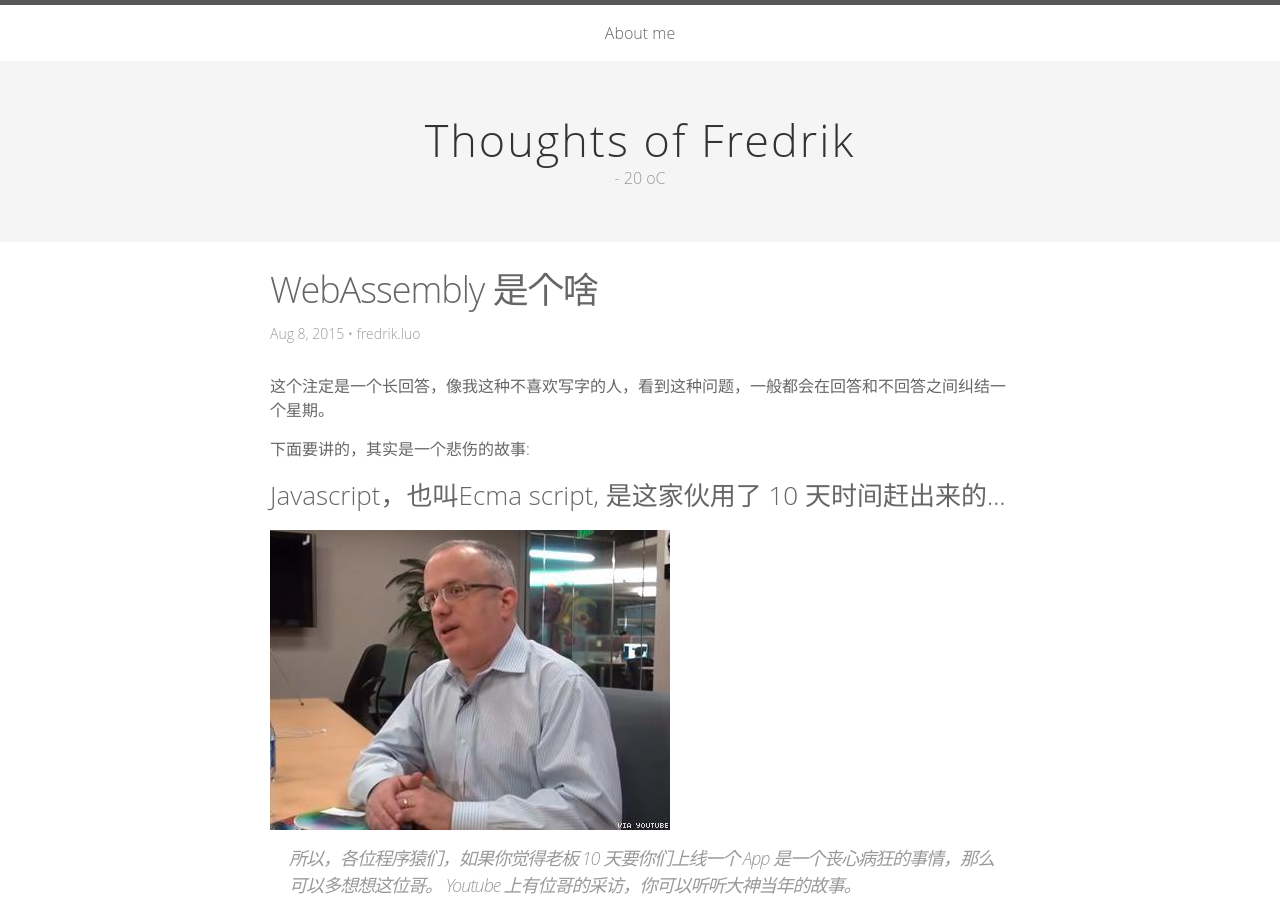
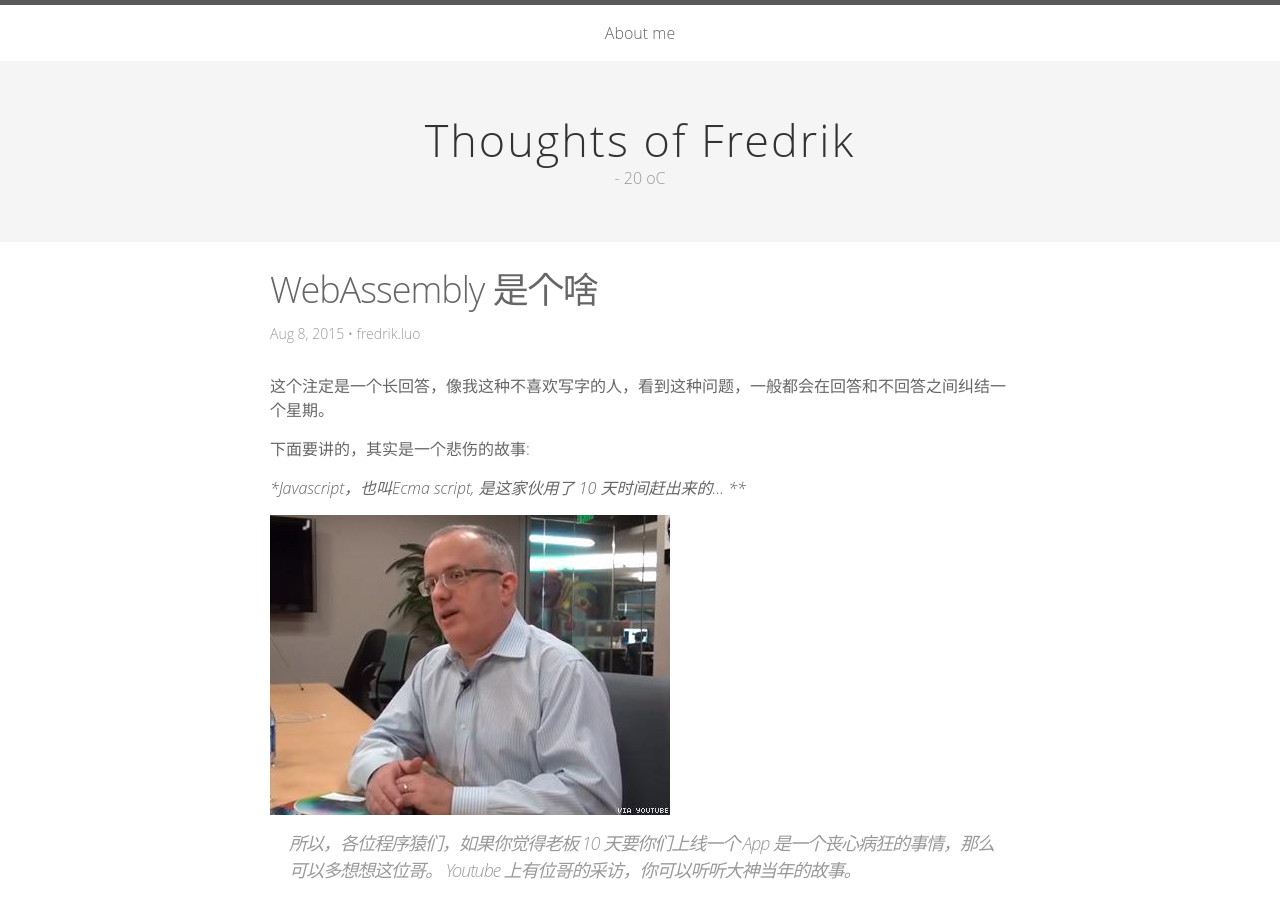
Before and after one commit to fredrikluo/fredrikluo.github.io, a Jekyll site: the page built from _posts/2015-08-08-webassembly.md, in a window 1280 px wide and 900 px high. Built offline with Jekyll 4.4.1, drawn with Linux system fonts in a browser that asks for light colours; some of the changed text lies outside the part shown.

Commit message:
[BLOGS] fix the layout.

```diff
--- a/_posts/2015-08-08-webassembly.md
+++ b/_posts/2015-08-08-webassembly.md
@@ -11,7 +11,7 @@
 
 下面要讲的，其实是一个悲伤的故事:
 
-###Javascript，也叫Ecma script, 是这家伙用了 10 天时间赶出来的... ###
+**Javascript，也叫Ecma script, 是这家伙用了 10 天时间赶出来的... ***
 
 <img src="/wp-content/uploads/2015/08/ja.jpg" />
 
@@ -43,11 +43,11 @@
 
 于是这个当初为 “非专业编程人员和设计师” 的解释型语言现在居然变成互联网上面最重要的语言之一，被用来做各种之前想也不敢想的东西，甚至还有人不顾死活的拿他来做WebOS.
 
-###于是这个时候，之前所有的小水洼都变成了天坑。之后很长段时间 JS 领域的发展史，都可以说是填坑史.###
+**于是这个时候，之前所有的小水洼都变成了天坑。之后很长段时间 JS 领域的发展史，都可以说是填坑史.**
 
 其中最大的一个坑，就是性能。
 
-###性能填坑阶段一###
+**性能填坑阶段一**
 
 Javascript 一开始就是解释性语言，解释性语言的一大特点就是慢， 而网页应用越来越复杂，如果点个按钮要等几秒钟，那淘宝的秒杀就要变成10秒杀了。这个当然不能忍。
 
@@ -82,7 +82,7 @@
 
 于是，整体上 Javascript JIT 提高的性能到达的天花板还是不高的，虽然是提高了 20 - 50倍，那只是因为之前解释执行实在是太慢了。。
 
-###性能填坑阶段二###
+**性能填坑阶段二**
 
 既然 JIT 遇到的问题是类型不确定问题和有一些语言功能，比如异常，for in ， JIT 起来很麻烦， 我可不可以搞个方法让用户不去用这些功能，同时让他们把用的类型都标注出来啊。
 
```
